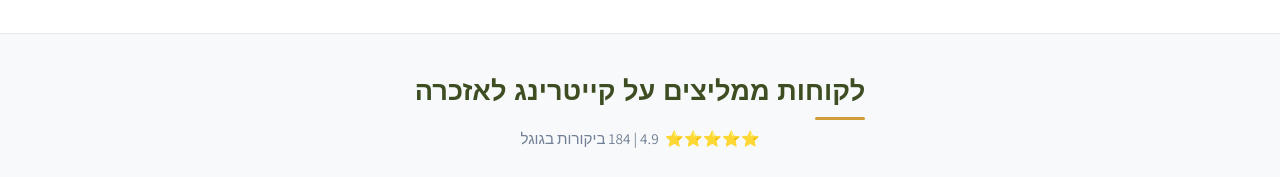
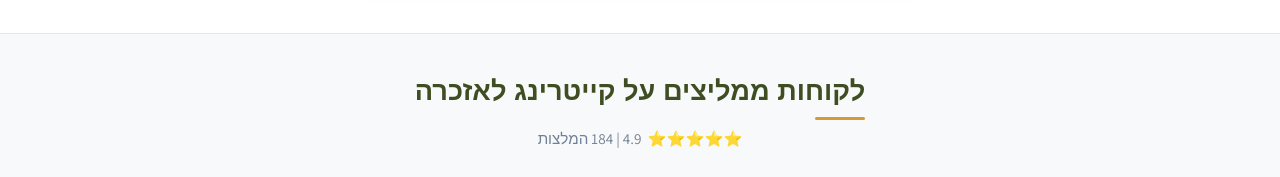
Before and after one commit to eitanyar/aaasada.com, a Next.js app: page /azkarot in a window 1280 px wide. Shown: the part 1180-1357 px from the top of the page. Built offline with nearby package versions, Linux system fonts and the light colour scheme; no server answers; a web font is replaced by a local one.

Commit message:
Update review subtitle to 184 המלצות

```diff
--- a/src/components/AzkarotReviews.tsx
+++ b/src/components/AzkarotReviews.tsx
@@ -84,7 +84,7 @@ export default function AzkarotReviews() {
             לקוחות ממליצים על קייטרינג לאזכרה
           </h2>
           <p style={{ color: "#718096", fontSize: "0.95rem" }}>
-            ⭐⭐⭐⭐⭐ &nbsp;4.9 | 184 ביקורות בגוגל
+            ⭐⭐⭐⭐⭐ &nbsp;4.9 | 184 המלצות
           </p>
         </div>
 
```
